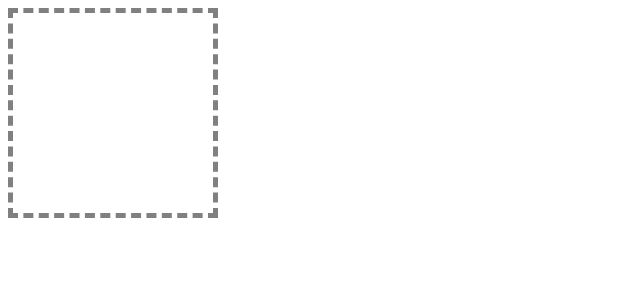
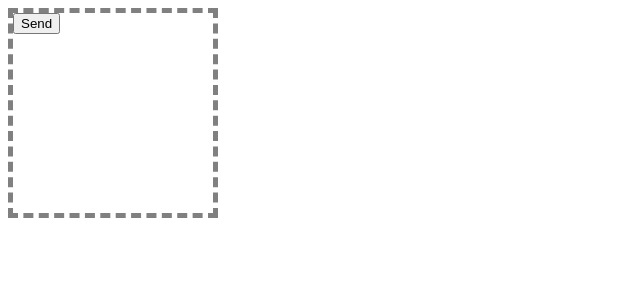
Before and after one commit to edelmutic/r_n, a React (Create React App) app: page / in a window 1280 px wide. Shown: the top 300 px of the page, without its empty margins (0-640 px from the left). Built offline with nearby package versions, Linux system fonts and the light colour scheme.

Commit message:
add variant ternary props

```diff
--- a/src/App.tsx
+++ b/src/App.tsx
@@ -1,11 +1,13 @@
 import React from 'react';
 import './App.css';
-import Card from './components/Card';
+import Card, { CardVariant } from './components/Card';
 
 function App() {
   return (
     <div>
-      <Card width="200px" height="200px"></Card>
+      <Card width="200px" height="200px" variant={CardVariant.outlined}>
+        <button>Send</button>
+      </Card>
     </div>
   );
 }
--- a/src/components/Card.tsx
+++ b/src/components/Card.tsx
@@ -1,12 +1,29 @@
 import React from 'react';
+
+export enum CardVariant {
+  outlined = 'outlined',
+  primary = 'primary',
+}
 
 interface CardProps {
   width?: string;
   height?: string;
+  variant: CardVariant;
 }
 
-const Card = ({ width, height }: CardProps) => {
-  return <div style={{ width, height, border: '5px dashed gray' }}></div>;
+const Card: React.FC<CardProps> = ({ width, height, children, variant }) => {
+  return (
+    <div
+      style={{
+        width,
+        height,
+        border: variant === CardVariant.outlined ? '5px dashed gray' : 'none',
+        background: variant === CardVariant.primary ? 'lightgray' : '',
+      }}
+    >
+      {children}
+    </div>
+  );
 };
 
 export default Card;
```
